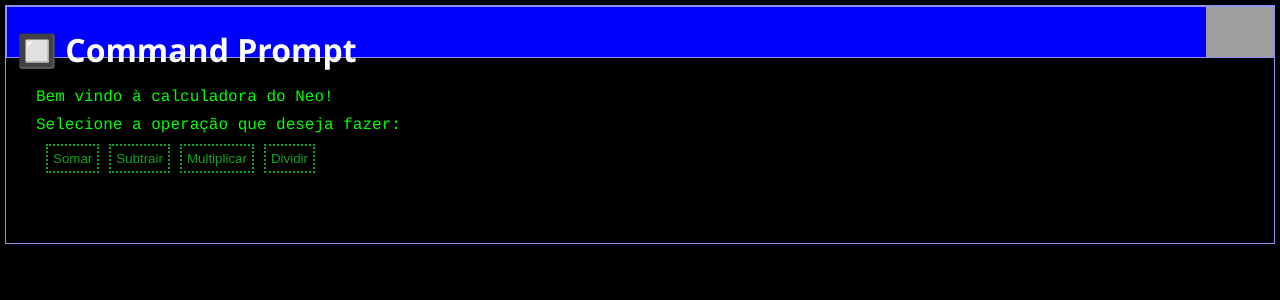
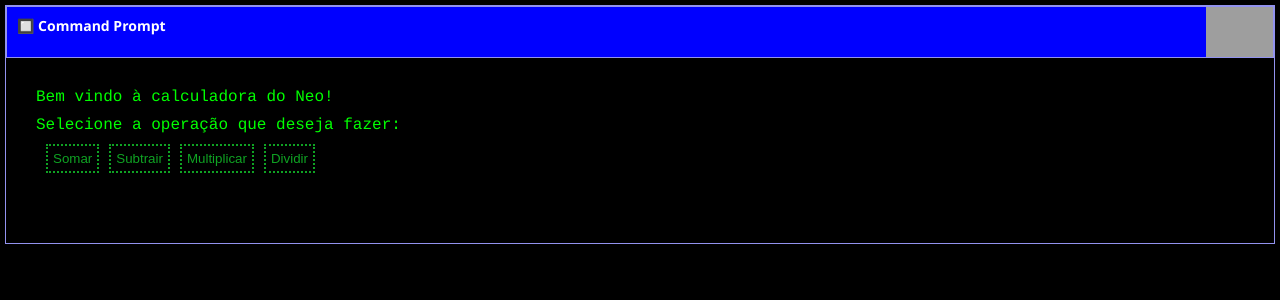
Before and after one commit to LucianoNeo/bootcamps, a PHP site: page / in a window 1280 px wide. Shown: the top 300 px of the page. Run offline with PHP 8.4, Linux system fonts and the light colour scheme; grey boxes are pictures that could not be loaded.

Commit message:
Update style.css

```diff
--- a/Alura/7DaysOfCode/JavaScript/day7-v2/style.css
+++ b/Alura/7DaysOfCode/JavaScript/day7-v2/style.css
@@ -20,6 +20,9 @@ header{
   padding-left: 10px;
   border: solid 1px rgb(146, 146, 238);
   margin: auto;
+}
+h1{
+  font-size: 14px;
 }
 
 body p{
```
